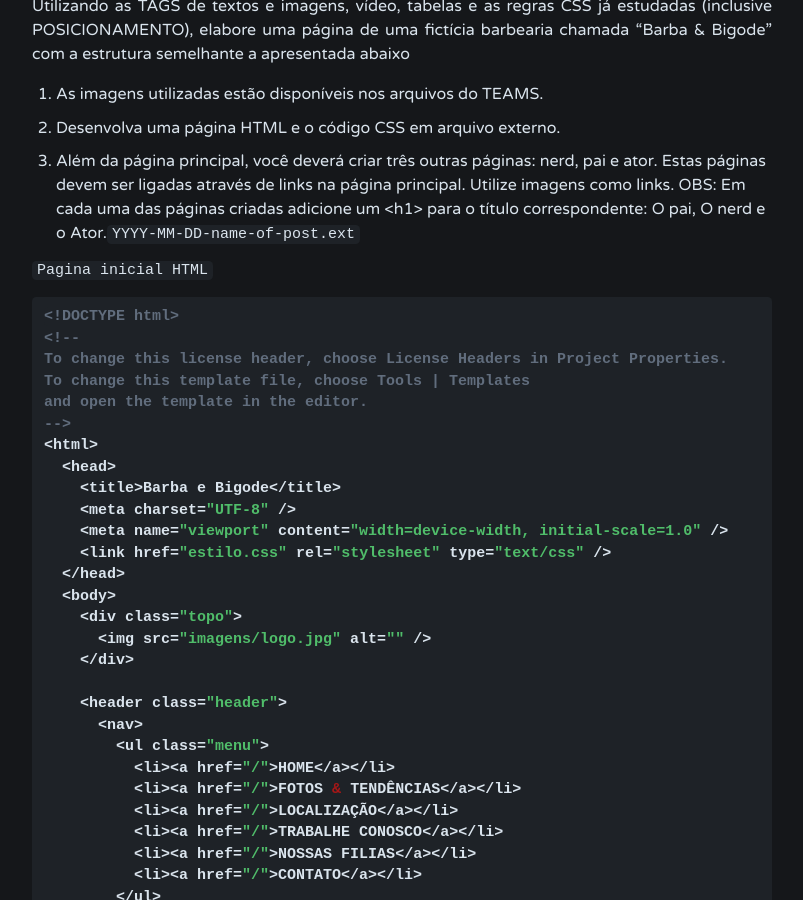
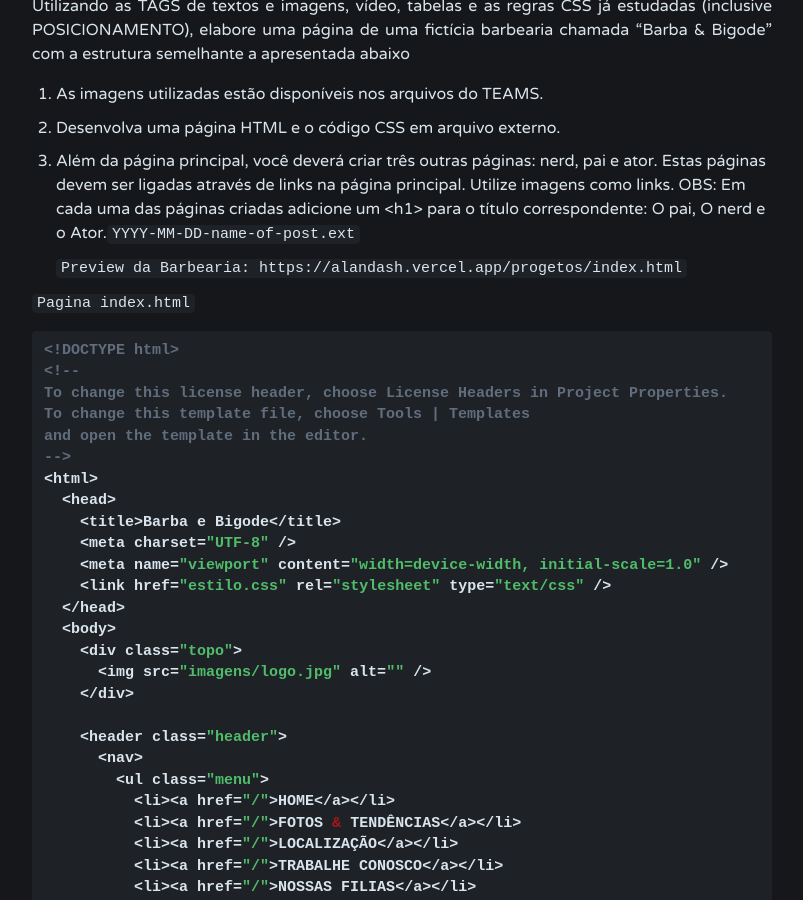
Before and after one commit to AlanPrates/alandash, a Jekyll site: the page built from _posts/2022-04-19-Barba-e-Bigode-IFBA.md, in a window 1280 px wide and 900 px high, scrolled down 465 px. Shown: the whole window, without its empty margins (238-1041 px from the left). Built offline with Jekyll 4.4.1, drawn with Linux system fonts in a browser that asks for light colours; nearby versions of some CDN libraries; comment, search, counter and statistics services are not loaded.

Commit message:
Update 2022-04-19-Barba-e-Bigode-IFBA.md

````diff
--- a/_posts/2022-04-19-Barba-e-Bigode-IFBA.md
+++ b/_posts/2022-04-19-Barba-e-Bigode-IFBA.md
@@ -24,7 +24,9 @@ estrutura semelhante a apresentada abaixo
    devem ser ligadas através de links na página principal. Utilize imagens como links. OBS: Em cada
    uma das páginas criadas adicione um <h1> para o título correspondente: O pai, O nerd e o Ator.`YYYY-MM-DD-name-of-post.ext`
 
-`Pagina inicial HTML`
+   `Preview da Barbearia: https://alandash.vercel.app/progetos/index.html`
+
+`Pagina index.html`
 
 ```html
 <!DOCTYPE html>
````
